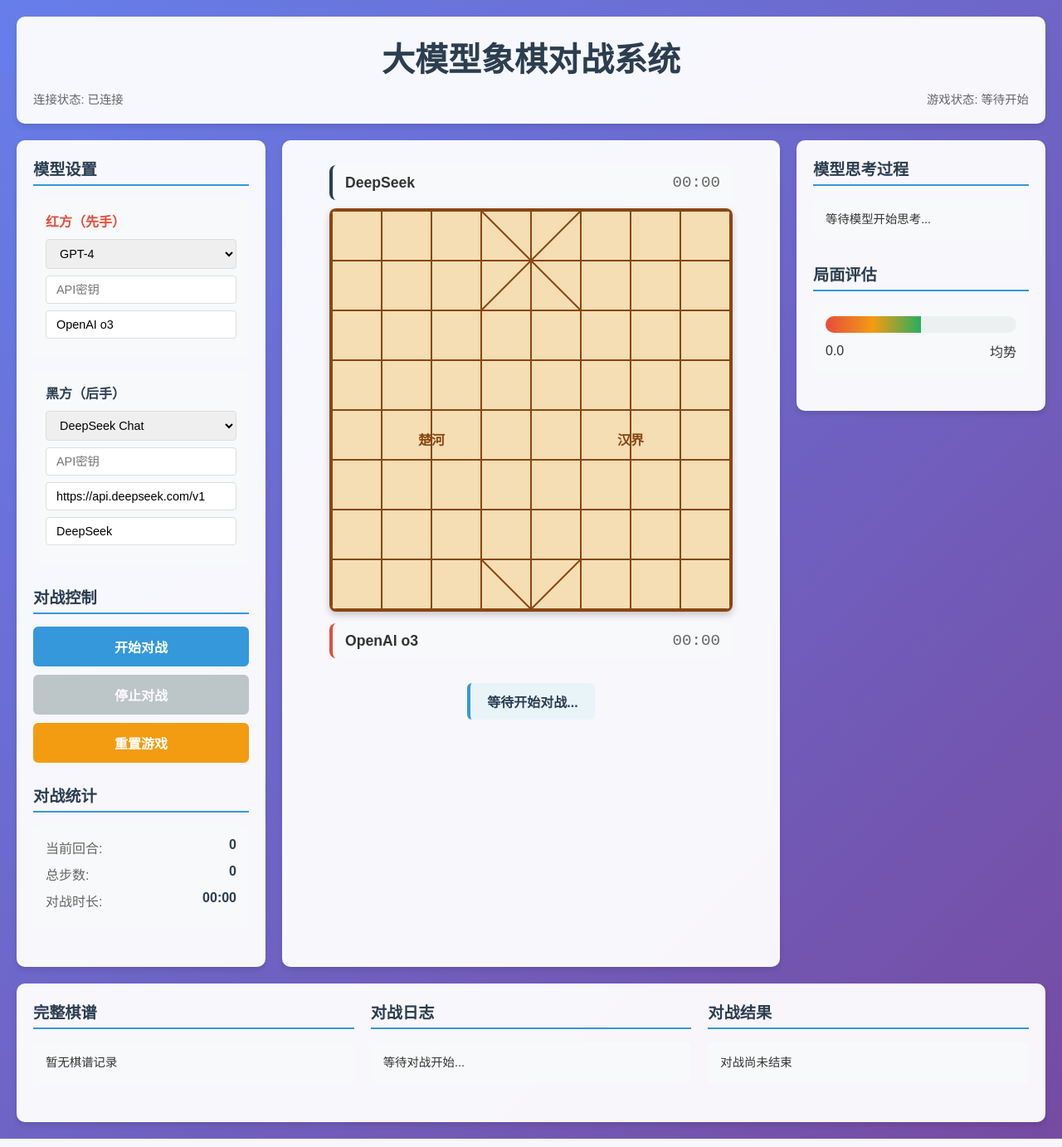
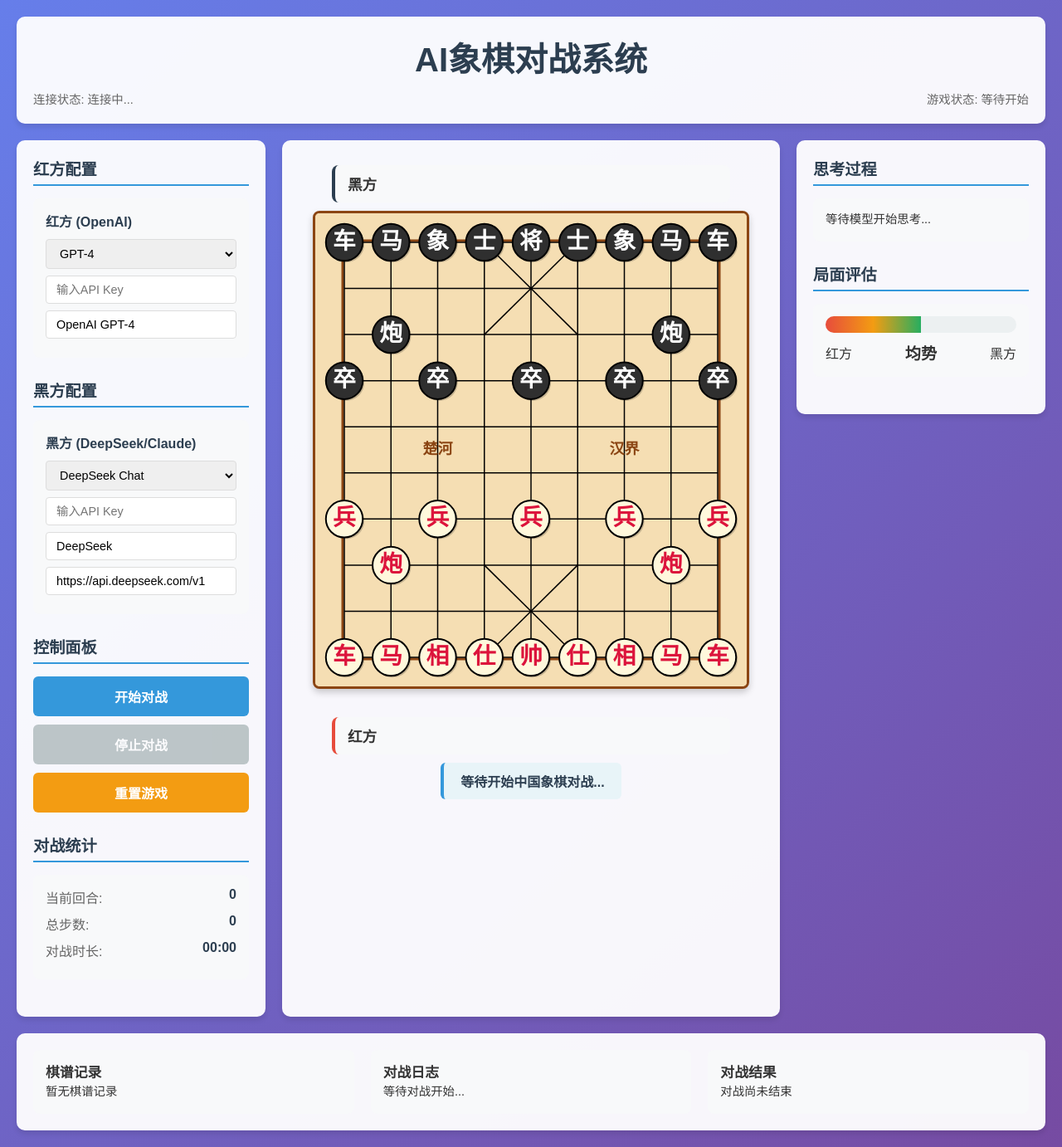
Before and after one commit to zstar1003/AiChineseChess, a Flask app: page / in a window 1280 px wide. Shown: the whole page at 83% size. Run offline with Flask 3, Linux system fonts and the light colour scheme; some libraries are stand-ins or nearby versions.

Commit message:
refactor: 调整棋盘样式

```diff
--- a/app.py
+++ b/app.py
@@ -141,4 +141,4 @@
     })
 
 if __name__ == '__main__':
-    socketio.run(app, debug=False, host='0.0.0.0', port=5001)
+    socketio.run(app, debug=False, host='0.0.0.0', port=5002)
--- a/static/js/chess.js
+++ b/static/js/chess.js
@@ -13,13 +13,24 @@
     constructor(canvasId) {
         this.canvas = document.getElementById(canvasId);
         this.ctx = this.canvas.getContext('2d');
-        this.boardSize = 480;
-        this.cellSize = this.boardSize / 8;  // 8个间隔，9条线
+
+        // 标准中国象棋棋盘尺寸比例 (9:10)
+        this.boardWidth = 450;   // 9列
+        this.boardHeight = 500;  // 10行
+        this.margin = 35;
+
+        this.canvas.width = this.boardWidth + this.margin * 2;
+        this.canvas.height = this.boardHeight + this.margin * 2;
+
+        this.cellWidth = this.boardWidth / 8;   // 8个间隔，9条线
+        this.cellHeight = this.boardHeight / 9; // 9个间隔，10条线
+
         this.pieces = {};
         this.lastMove = null;
 
         this.initializePieces();
         this.drawBoard();
+        this.showInitialPosition();
     }
 
     initializePieces() {
@@ -32,29 +43,34 @@
 
     drawBoard() {
         // 清空画布
-        this.ctx.clearRect(0, 0, this.boardSize, this.boardSize);
+        this.ctx.clearRect(0, 0, this.canvas.width, this.canvas.height);
 
-        // 绘制棋盘背景
+        // 绘制传统木质背景
         this.ctx.fillStyle = '#F5DEB3';
-        this.ctx.fillRect(0, 0, this.boardSize, this.boardSize);
+        this.ctx.fillRect(0, 0, this.canvas.width, this.canvas.height);
 
-        // 绘制棋盘线条
+        // 绘制棋盘边框
         this.ctx.strokeStyle = '#8B4513';
-        this.ctx.lineWidth = 2;
+        this.ctx.lineWidth = 3;
+        this.ctx.strokeRect(this.margin - 2, this.margin - 2, this.boardWidth + 4, this.boardHeight + 4);
+
+        // 设置线条样式
+        this.ctx.strokeStyle = '#000000';
+        this.ctx.lineWidth = 1.5;
 
         // 绘制横线（10条）
         for (let i = 0; i <= 9; i++) {
             this.ctx.beginPath();
-            this.ctx.moveTo(0, i * this.cellSize);
-            this.ctx.lineTo(this.boardSize, i * this.cellSize);
+            this.ctx.moveTo(this.margin, this.margin + i * this.cellHeight);
+            this.ctx.lineTo(this.margin + this.boardWidth, this.margin + i * this.cellHeight);
             this.ctx.stroke();
         }
 
         // 绘制竖线（9条）
         for (let i = 0; i <= 8; i++) {
             this.ctx.beginPath();
-            this.ctx.moveTo(i * this.cellSize, 0);
-            this.ctx.lineTo(i * this.cellSize, 9 * this.cellSize);
+            this.ctx.moveTo(this.margin + i * this.cellWidth, this.margin);
+            this.ctx.lineTo(this.margin + i * this.cellWidth, this.margin + this.boardHeight);
             this.ctx.stroke();
         }
 
@@ -64,60 +80,101 @@
         // 绘制楚河汉界
         this.drawRiverBoundary();
 
-        // 绘制坐标标识
-        this.drawCoordinates();
+        // 绘制兵卒位置标记
+        this.drawPositionMarkers();
     }
 
     drawPalaceDiagonals() {
-        // 红方九宫格斜线
+        this.ctx.strokeStyle = '#000000';
+        this.ctx.lineWidth = 1.5;
+
+        // 黑方九宫格斜线（顶部）
         this.ctx.beginPath();
-        this.ctx.moveTo(3 * this.cellSize, 7 * this.cellSize);
-        this.ctx.lineTo(5 * this.cellSize, 9 * this.cellSize);
+        this.ctx.moveTo(this.margin + 3 * this.cellWidth, this.margin);
+        this.ctx.lineTo(this.margin + 5 * this.cellWidth, this.margin + 2 * this.cellHeight);
         this.ctx.stroke();
 
         this.ctx.beginPath();
-        this.ctx.moveTo(5 * this.cellSize, 7 * this.cellSize);
-        this.ctx.lineTo(3 * this.cellSize, 9 * this.cellSize);
+        this.ctx.moveTo(this.margin + 5 * this.cellWidth, this.margin);
+        this.ctx.lineTo(this.margin + 3 * this.cellWidth, this.margin + 2 * this.cellHeight);
         this.ctx.stroke();
 
-        // 黑方九宫格斜线
+        // 红方九宫格斜线（底部）
         this.ctx.beginPath();
-        this.ctx.moveTo(3 * this.cellSize, 0);
-        this.ctx.lineTo(5 * this.cellSize, 2 * this.cellSize);
+        this.ctx.moveTo(this.margin + 3 * this.cellWidth, this.margin + 7 * this.cellHeight);
+        this.ctx.lineTo(this.margin + 5 * this.cellWidth, this.margin + 9 * this.cellHeight);
         this.ctx.stroke();
 
         this.ctx.beginPath();
-        this.ctx.moveTo(5 * this.cellSize, 0);
-        this.ctx.lineTo(3 * this.cellSize, 2 * this.cellSize);
+        this.ctx.moveTo(this.margin + 5 * this.cellWidth, this.margin + 7 * this.cellHeight);
+        this.ctx.lineTo(this.margin + 3 * this.cellWidth, this.margin + 9 * this.cellHeight);
         this.ctx.stroke();
     }
 
     drawRiverBoundary() {
         // 绘制楚河汉界文字
         this.ctx.fillStyle = '#8B4513';
-        this.ctx.font = 'bold 16px Arial';
+        this.ctx.font = 'bold 18px SimHei, Microsoft YaHei, Arial';
         this.ctx.textAlign = 'center';
+        this.ctx.textBaseline = 'middle';
 
-        this.ctx.fillText('楚河', this.boardSize * 0.25, 4.7 * this.cellSize);
-        this.ctx.fillText('汉界', this.boardSize * 0.75, 4.7 * this.cellSize);
+        const riverY = this.margin + 4.5 * this.cellHeight;
+
+        this.ctx.fillText('楚河', this.margin + 2 * this.cellWidth, riverY);
+        this.ctx.fillText('汉界', this.margin + 6 * this.cellWidth, riverY);
+    }
+
+    drawPositionMarkers() {
+        this.ctx.strokeStyle = '#000000';
+        this.ctx.lineWidth = 1;
+
+        // 兵卒位置标记
+        const positions = [
+            // 黑方兵卒位置 (第3行)
+            [0, 3], [2, 3], [4, 3], [6, 3], [8, 3],
+            // 红方兵卒位置 (第6行)
+            [0, 6], [2, 6], [4, 6], [6, 6], [8, 6],
+            // 炮的位置 (第2行和第7行)
+            [1, 2], [7, 2], [1, 7], [7, 7]
+        ];
+
+        positions.forEach(([col, row]) => {
+            const x = this.margin + col * this.cellWidth;
+            const y = this.margin + row * this.cellHeight;
+            const size = 4;
+
+            // 绘制十字标记
+            this.ctx.beginPath();
+            this.ctx.moveTo(x - size, y);
+            this.ctx.lineTo(x + size, y);
+            this.ctx.moveTo(x, y - size);
+            this.ctx.lineTo(x, y + size);
+            this.ctx.stroke();
+        });
     }
 
     drawCoordinates() {
-        this.ctx.fillStyle = '#666';
+        this.ctx.fillStyle = '#8B4513';
         this.ctx.font = '12px Arial';
         this.ctx.textAlign = 'center';
+        this.ctx.textBaseline = 'middle';
 
-        // 列标识 (a-i)
+        // 列标识 (a-i) - 底部
         for (let i = 0; i < 9; i++) {
             const letter = String.fromCharCode(97 + i);
-            this.ctx.fillText(letter, i * this.cellSize, this.boardSize + 15);
+            this.ctx.fillText(letter, this.margin + i * this.cellWidth, this.canvas.height - 10);
         }
 
-        // 行标识 (0-9)
-        this.ctx.textAlign = 'left';
+        // 行标识 (0-9) - 左侧
         for (let i = 0; i <= 9; i++) {
-            this.ctx.fillText(i.toString(), -15, i * this.cellSize + 4);
+            this.ctx.fillText(i.toString(), 15, this.margin + i * this.cellHeight);
         }
+    }
+
+    showInitialPosition() {
+        // 显示初始棋子位置
+        const initialBoard = "rnbakabnr/........./.c.....c./p.p.p.p.p/........./........./P.P.P.P.P/.C.....C./........./RNBAKABNR";
+        this.updateBoard(initialBoard);
     }
 
     updateBoard(boardState) {
@@ -147,40 +204,47 @@
     }
 
     drawPiece(col, row, piece) {
-        const x = col * this.cellSize;
-        const y = row * this.cellSize;
-        const radius = this.cellSize * 0.35;
+        const x = this.margin + col * this.cellWidth;
+        const y = this.margin + row * this.cellHeight;
+        const radius = Math.min(this.cellWidth, this.cellHeight) * 0.4;
 
-        // 绘制棋子背景圆
+        // 绘制棋子阴影
+        this.ctx.beginPath();
+        this.ctx.arc(x + 2, y + 2, radius, 0, 2 * Math.PI);
+        this.ctx.fillStyle = 'rgba(0, 0, 0, 0.2)';
+        this.ctx.fill();
+
+        // 绘制棋子背景
         this.ctx.beginPath();
         this.ctx.arc(x, y, radius, 0, 2 * Math.PI);
 
-        // 红方棋子用红色背景，黑方用黑色背景
         if (piece === piece.toUpperCase()) {
-            this.ctx.fillStyle = '#FFE4E1';  // 红方背景
-            this.ctx.fill();
-            this.ctx.strokeStyle = '#DC143C';
+            // 红方棋子 - 浅色背景
+            this.ctx.fillStyle = '#FFF8DC';
         } else {
-            this.ctx.fillStyle = '#F0F0F0';  // 黑方背景
-            this.ctx.fill();
-            this.ctx.strokeStyle = '#2F4F4F';
+            // 黑方棋子 - 深色背景
+            this.ctx.fillStyle = '#2F2F2F';
         }
+        this.ctx.fill();
 
-        this.ctx.lineWidth = 3;
+        // 绘制棋子边框
+        this.ctx.strokeStyle = '#000000';
+        this.ctx.lineWidth = 2;
         this.ctx.stroke();
 
         // 绘制棋子文字
-        if (piece === piece.toUpperCase()) {
-            this.ctx.fillStyle = '#DC143C';  // 红色文字
-        } else {
-            this.ctx.fillStyle = '#2F4F4F';  // 黑色文字
-        }
-
-        this.ctx.font = `bold ${this.cellSize * 0.5}px SimHei, Arial`;
+        const pieceText = this.pieces[piece] || piece;
+        this.ctx.font = `bold ${Math.min(this.cellWidth, this.cellHeight) * 0.5}px SimHei, Microsoft YaHei, Arial`;
         this.ctx.textAlign = 'center';
         this.ctx.textBaseline = 'middle';
 
-        const pieceText = this.pieces[piece] || piece;
+        // 设置文字颜色
+        if (piece === piece.toUpperCase()) {
+            this.ctx.fillStyle = '#DC143C';  // 红方文字
+        } else {
+            this.ctx.fillStyle = '#FFFFFF';  // 黑方文字
+        }
+
         this.ctx.fillText(pieceText, x, y);
     }
 
@@ -199,9 +263,9 @@
     }
 
     highlightSquare(col, row, color, alpha) {
-        const x = col * this.cellSize;
-        const y = row * this.cellSize;
-        const size = this.cellSize * 0.8;
+        const x = this.margin + (col + 0.5) * this.cellSize;
+        const y = this.margin + (row + 0.5) * this.cellSize;
+        const size = this.cellSize * 0.7;
 
         this.ctx.fillStyle = color;
         this.ctx.globalAlpha = alpha;
@@ -359,6 +423,7 @@
         updateControlButtons(false);
         clearGameInfo();
         boardRenderer.drawBoard();
+        boardRenderer.showInitialPosition();  // 重新显示初始位置
 
         // 重置统计信息
         document.getElementById('current-round').textContent = '0';
--- a/templates/index.html
+++ b/templates/index.html
@@ -3,59 +3,53 @@
 <head>
     <meta charset="UTF-8">
     <meta name="viewport" content="width=device-width, initial-scale=1.0">
-    <title>大模型象棋对战系统</title>
+    <title>AI象棋对战系统</title>
     <link rel="stylesheet" href="{{ url_for('static', filename='css/style.css') }}">
-    <script src="https://cdnjs.cloudflare.com/ajax/libs/socket.io/4.0.1/socket.io.js"></script>
 </head>
 <body>
     <div class="container">
-        <!-- 顶部标题栏 -->
-        <header class="header">
-            <h1>大模型象棋对战系统</h1>
+        <div class="header">
+            <h1>AI象棋对战系统</h1>
             <div class="status-bar">
-                <span id="connection-status">连接状态: 已连接</span>
-                <span id="game-status">游戏状态: 等待开始</span>
+                <div id="connection-status">连接状态: 连接中...</div>
+                <div id="game-status">游戏状态: 等待开始</div>
             </div>
-        </header>
+        </div>
 
-        <!-- 主要内容区域 -->
-        <main class="main-content">
+        <div class="main-content">
             <!-- 左侧控制面板 -->
-            <aside class="control-panel">
+            <div class="control-panel">
                 <div class="panel-section">
-                    <h3>模型设置</h3>
-
-                    <!-- 红方设置 -->
+                    <h3>红方配置</h3>
                     <div class="player-config">
-                        <h4>红方（先手）</h4>
+                        <h4>红方 (OpenAI)</h4>
                         <select id="red-model" class="model-select">
                             <option value="gpt-4">GPT-4</option>
                             <option value="gpt-4-turbo">GPT-4 Turbo</option>
-                            <option value="o3-mini">OpenAI o3-mini</option>
-                            <option value="o3">OpenAI o3</option>
+                            <option value="o3-mini">O3 Mini</option>
                         </select>
-                        <input type="text" id="red-api-key" placeholder="API密钥" class="api-input">
-                        <input type="text" id="red-display-name" placeholder="显示名称" class="name-input" value="OpenAI o3">
-                    </div>
-
-                    <!-- 黑方设置 -->
-                    <div class="player-config">
-                        <h4>黑方（后手）</h4>
-                        <select id="black-model" class="model-select">
-                            <option value="deepseek-chat" selected>DeepSeek Chat</option>
-                            <option value="deepseek-coder">DeepSeek Coder</option>
-                            <option value="gpt-4">GPT-4</option>
-                            <option value="claude-3-sonnet">Claude 3 Sonnet</option>
-                        </select>
-                        <input type="text" id="black-api-key" placeholder="API密钥" class="api-input">
-                        <input type="text" id="black-base-url" placeholder="API地址 (可选)" class="url-input" value="https://api.deepseek.com/v1">
-                        <input type="text" id="black-display-name" placeholder="显示名称" class="name-input" value="DeepSeek">
+                        <input type="text" id="red-api-key" class="api-input" placeholder="输入API Key">
+                        <input type="text" id="red-display-name" class="name-input" placeholder="显示名称" value="OpenAI GPT-4">
                     </div>
                 </div>
 
-                <!-- 控制按钮 -->
                 <div class="panel-section">
-                    <h3>对战控制</h3>
+                    <h3>黑方配置</h3>
+                    <div class="player-config">
+                        <h4>黑方 (DeepSeek/Claude)</h4>
+                        <select id="black-model" class="model-select">
+                            <option value="deepseek-chat">DeepSeek Chat</option>
+                            <option value="claude-3-5-sonnet">Claude 3.5 Sonnet</option>
+                            <option value="gpt-4">GPT-4</option>
+                        </select>
+                        <input type="text" id="black-api-key" class="api-input" placeholder="输入API Key">
+                        <input type="text" id="black-display-name" class="name-input" placeholder="显示名称" value="DeepSeek">
+                        <input type="text" id="black-base-url" class="url-input" placeholder="Base URL (可选)" value="https://api.deepseek.com/v1">
+                    </div>
+                </div>
+
+                <div class="panel-section">
+                    <h3>控制面板</h3>
                     <div class="control-buttons">
                         <button id="start-battle" class="btn btn-primary">开始对战</button>
                         <button id="stop-battle" class="btn btn-secondary" disabled>停止对战</button>
@@ -63,111 +57,105 @@
                     </div>
                 </div>
 
-                <!-- 对战统计 -->
                 <div class="panel-section">
                     <h3>对战统计</h3>
                     <div class="stats">
                         <div class="stat-item">
                             <span class="stat-label">当前回合:</span>
-                            <span id="current-round" class="stat-value">0</span>
+                            <span class="stat-value" id="current-round">0</span>
                         </div>
                         <div class="stat-item">
                             <span class="stat-label">总步数:</span>
-                            <span id="total-moves" class="stat-value">0</span>
+                            <span class="stat-value" id="total-moves">0</span>
                         </div>
                         <div class="stat-item">
                             <span class="stat-label">对战时长:</span>
-                            <span id="battle-duration" class="stat-value">00:00</span>
+                            <span class="stat-value" id="battle-duration">00:00</span>
                         </div>
                     </div>
                 </div>
-            </aside>
+            </div>
 
             <!-- 中间棋盘区域 -->
-            <section class="chess-board-section">
+            <div class="chess-board-section">
+                <div class="player-info player-black">
+                    <div class="player-name">黑方</div>
+                    <div id="black-thinking" class="thinking-indicator" style="display:none;">思考中...</div>
+                </div>
+
                 <div class="board-container">
-                    <div class="player-info player-black">
-                        <span class="player-name" id="black-player-name">DeepSeek</span>
-                        <span class="player-time" id="black-player-time">00:00</span>
-                        <div class="thinking-indicator" id="black-thinking" style="display: none;">思考中...</div>
-                    </div>
+                    <canvas id="chess-board" width="520" height="570"></canvas>
+                </div>
 
-                    <canvas id="chess-board" width="480" height="480"></canvas>
-
-                    <div class="player-info player-red">
-                        <span class="player-name" id="red-player-name">OpenAI o3</span>
-                        <span class="player-time" id="red-player-time">00:00</span>
-                        <div class="thinking-indicator" id="red-thinking" style="display: none;">思考中...</div>
-                    </div>
+                <div class="player-info player-red">
+                    <div class="player-name">红方</div>
+                    <div id="red-thinking" class="thinking-indicator" style="display:none;">思考中...</div>
                 </div>
 
                 <div class="last-move-info">
-                    <span id="last-move-text">等待开始对战...</span>
+                    <div id="last-move-text">等待开始中国象棋对战...</div>
                 </div>
-            </section>
+            </div>
 
             <!-- 右侧信息面板 -->
-            <aside class="info-panel">
-                <!-- 思考过程 -->
+            <div class="info-panel">
                 <div class="panel-section">
-                    <h3>模型思考过程</h3>
+                    <h3>思考过程</h3>
                     <div id="thinking-process" class="thinking-content">
                         <p>等待模型开始思考...</p>
                     </div>
                 </div>
 
-                <!-- 局面评估 -->
                 <div class="panel-section">
                     <h3>局面评估</h3>
                     <div class="evaluation">
                         <div class="eval-bar">
-                            <div id="eval-indicator" class="eval-fill" style="width: 50%"></div>
+                            <div class="eval-fill" style="width: 50%;"></div>
                         </div>
                         <div class="eval-text">
-                            <span id="eval-value">0.0</span>
-                            <span id="eval-description">均势</span>
+                            <span>红方</span>
+                            <span class="eval-value">均势</span>
+                            <span>黑方</span>
                         </div>
                     </div>
                 </div>
-            </aside>
-        </main>
+            </div>
+        </div>
 
-        <!-- 底部信息区域 -->
-        <footer class="bottom-panel">
-            <!-- 棋谱记录 -->
-            <div class="panel-section">
-                <h3>完整棋谱</h3>
-                <div id="move-history" class="move-history">
+        <!-- 底部面板 -->
+        <div class="bottom-panel">
+            <div class="move-history">
+                <h3>棋谱记录</h3>
+                <div id="move-history">
                     <p>暂无棋谱记录</p>
                 </div>
             </div>
 
-            <!-- 对战日志 -->
-            <div class="panel-section">
+            <div class="battle-log">
                 <h3>对战日志</h3>
-                <div id="battle-log" class="battle-log">
+                <div id="battle-log">
                     <p>等待对战开始...</p>
                 </div>
             </div>
 
-            <!-- 游戏结果 -->
-            <div class="panel-section">
+            <div class="game-result">
                 <h3>对战结果</h3>
-                <div id="game-result" class="game-result">
+                <div id="game-result">
                     <p>对战尚未结束</p>
                 </div>
             </div>
-        </footer>
+        </div>
     </div>
 
     <!-- 加载遮罩 -->
     <div id="loading-overlay" class="loading-overlay" style="display: none;">
         <div class="loading-content">
             <div class="spinner"></div>
-            <p>正在处理中...</p>
+            <p>正在启动AI对战...</p>
         </div>
     </div>
 
+    <script src="https://cdnjs.cloudflare.com/ajax/libs/socket.io/4.0.1/socket.io.js"></script>
     <script src="{{ url_for('static', filename='js/chess.js') }}"></script>
 </body>
 </html>
```
